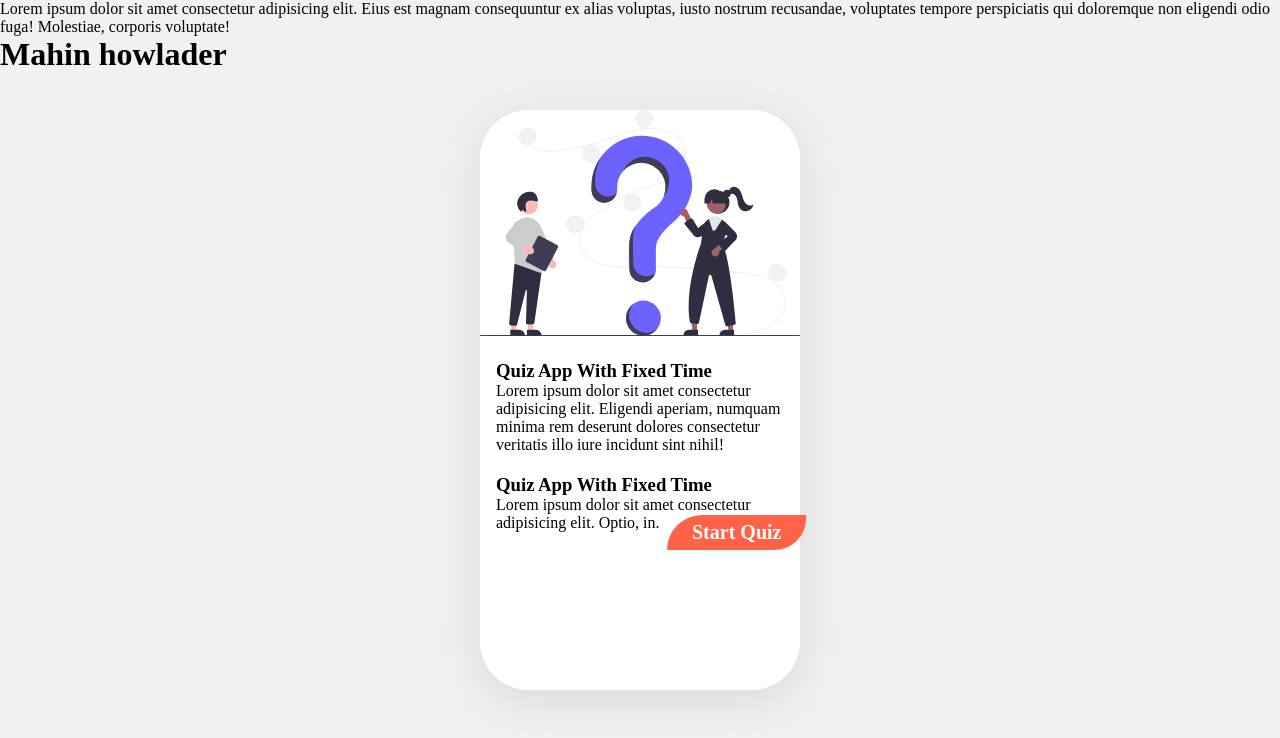
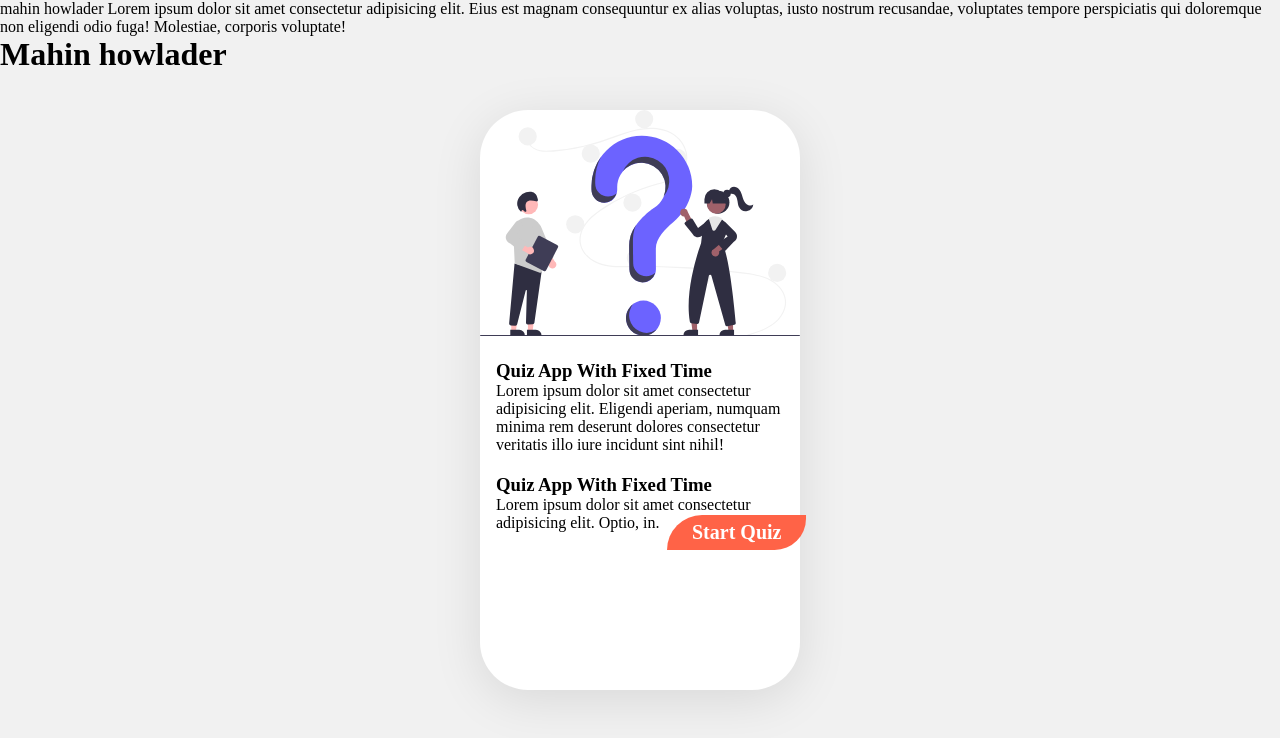
Before and after one commit to devmahin/Quiz-app, a plain HTML site: page index.html in a window 1280 px wide. Drawn offline with Linux system fonts and the light colour scheme; a web font is replaced by a local one.

Commit message:
Update index.html

```diff
--- a/index.html
+++ b/index.html
@@ -120,7 +120,7 @@
 
 
 
-
+mahin howlader
 Lorem ipsum dolor sit amet consectetur adipisicing elit. Eius est magnam consequuntur ex alias voluptas, iusto nostrum recusandae, voluptates tempore perspiciatis qui doloremque non eligendi odio fuga! Molestiae, corporis voluptate!
 
 <h1>Mahin howlader</h1>
```
